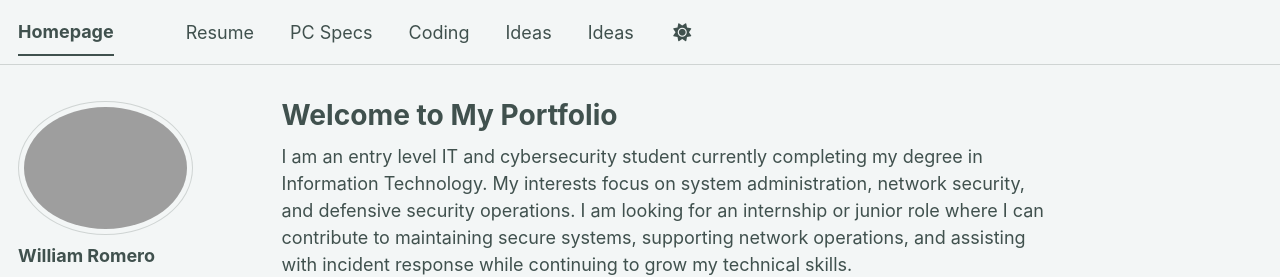
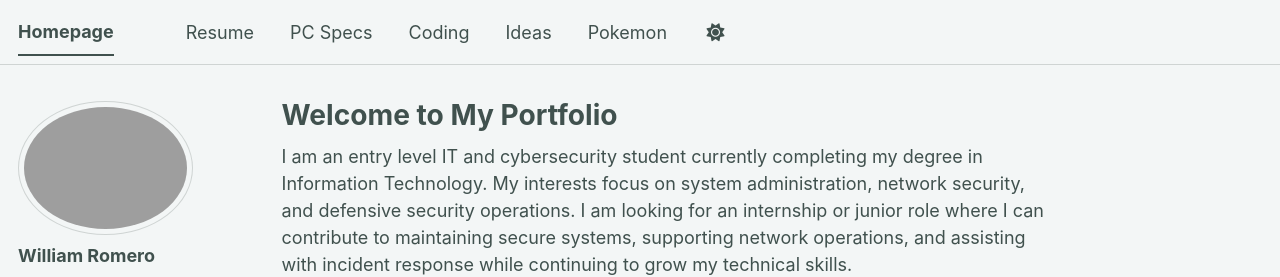
Before and after one commit to williamromero11/williamromero11.github.io, a Jekyll site: the page built from _pages/about.md, in a window 1280 px wide. Shown: the top 277 px of the page. Built offline with Jekyll 4.4.1, drawn with Linux system fonts in a browser that asks for light colours; a script bundle is joined from its source files by our own code; library files that are not in the unit come from our copies.

Commit message:
Replace 'Ideas' with 'Pokemon' in navigation

```diff
--- a/_data/navigation.yml
+++ b/_data/navigation.yml
@@ -22,7 +22,7 @@ main:
   - title: "Ideas"
     url: "/ideas/"
 
-  - title: "Ideas"
+  - title: "Pokemon"
     url: "/Pokemon/"
 
   #- title: "Basic CSS"
```
